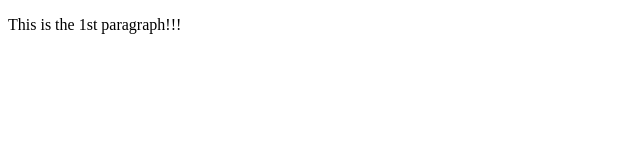
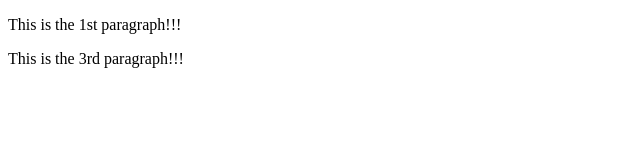
Before and after one commit to bihuani123/first-git, a plain HTML site: page index.html in a window 1280 px wide. Shown: the whole page, without its empty margins (0-640 px from the left). Drawn offline with Linux system fonts and the light colour scheme.

Commit message:
another p

```diff
--- a/index.html
+++ b/index.html
@@ -8,5 +8,6 @@
 </head>
 <body>
     <p>This is the 1st paragraph!!!</p>
+    <p>This is the 3rd paragraph!!!</p>
 </body>
 </html>
```
